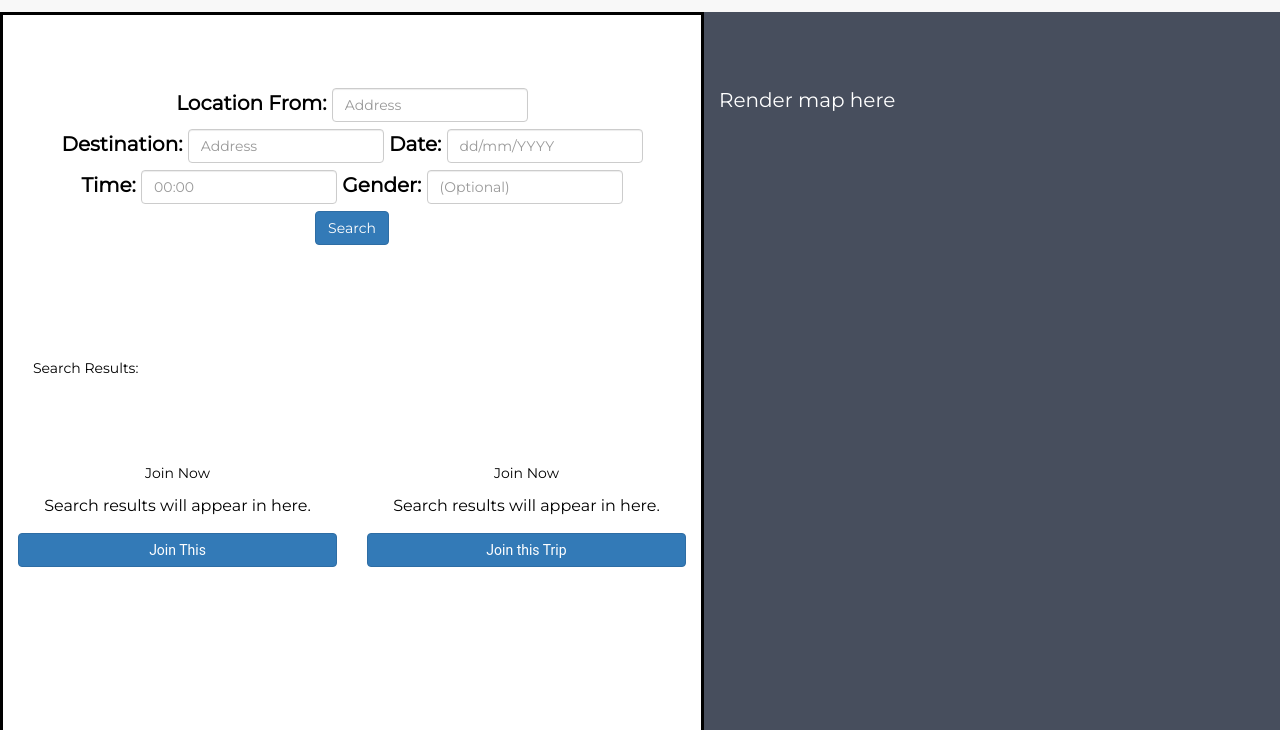
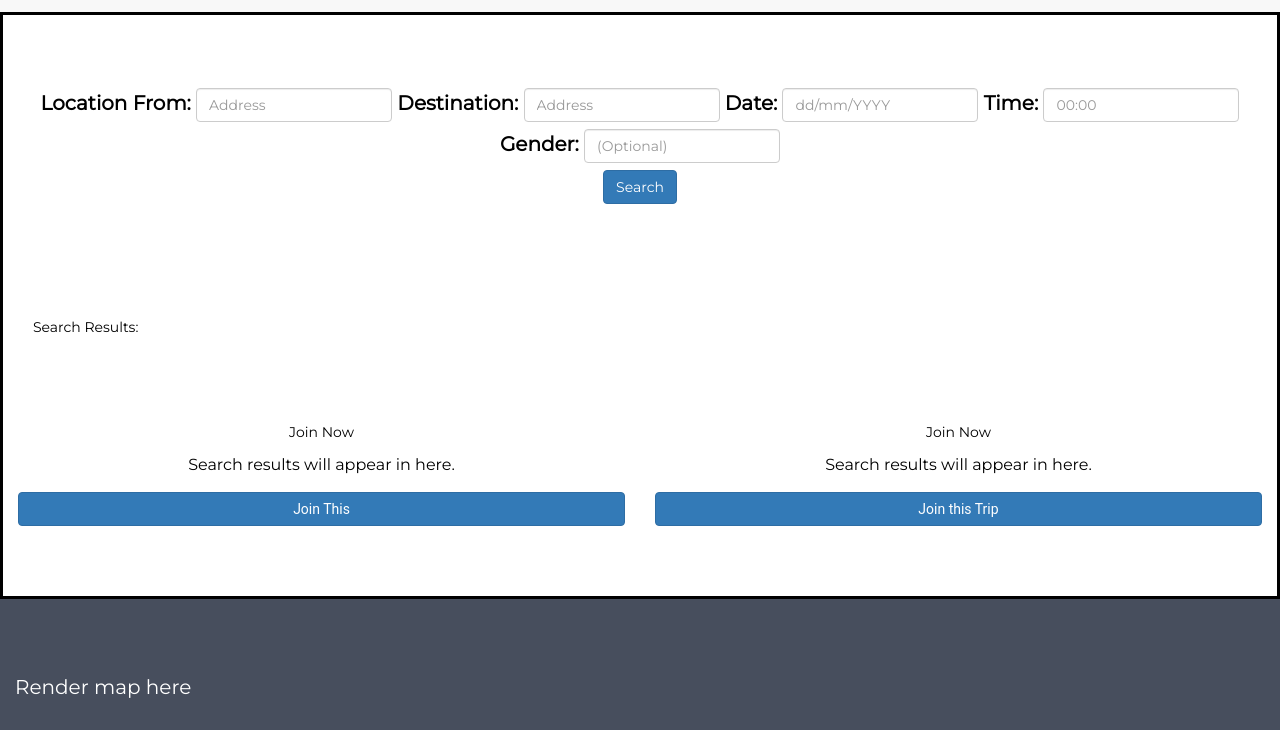
Before and after one commit to DarrenRR/EasyDrop, a plain HTML site: page Search.html in a window 1280 px wide. Shown: the part 70-800 px from the top of the page. Drawn offline with nearby package versions, Linux system fonts and the light colour scheme; some packages are replaced by stand-ins of ours.

Commit message:
Renders Search results to screen
Renders map below

```diff
--- a/Search.html
+++ b/Search.html
@@ -23,17 +23,13 @@
   .bg-1 {
     background-color: white; /* Green */
     color: #ffffff;
-    width:55%;
-    height:800px;
-    float: left;
+
     border: solid black;
   }
   .bg-2 {
     background-color: #474e5d; /* Dark Blue */
     color: #ffffff;
-    width:45%;
-    height:800px;
-    float: left;
+
   }
   h5{
     color:black;
@@ -215,7 +211,7 @@
 </div>
 
 <!-- Second Container -->
-<div class="container-fluid bg-2 text-left" id="mapview">
+<div class="container-fluid bg-2 text-left" >
   Render map here
 </div>
 
@@ -237,7 +233,7 @@
  <script src="js/initializefirebase.js"></script>
 
 
- <script src="js/search.js"></script>
+ <script src="search.js"></script>
  <script src="js/user.js"></script>
  <script src="js/login.js"></script>
 
```
